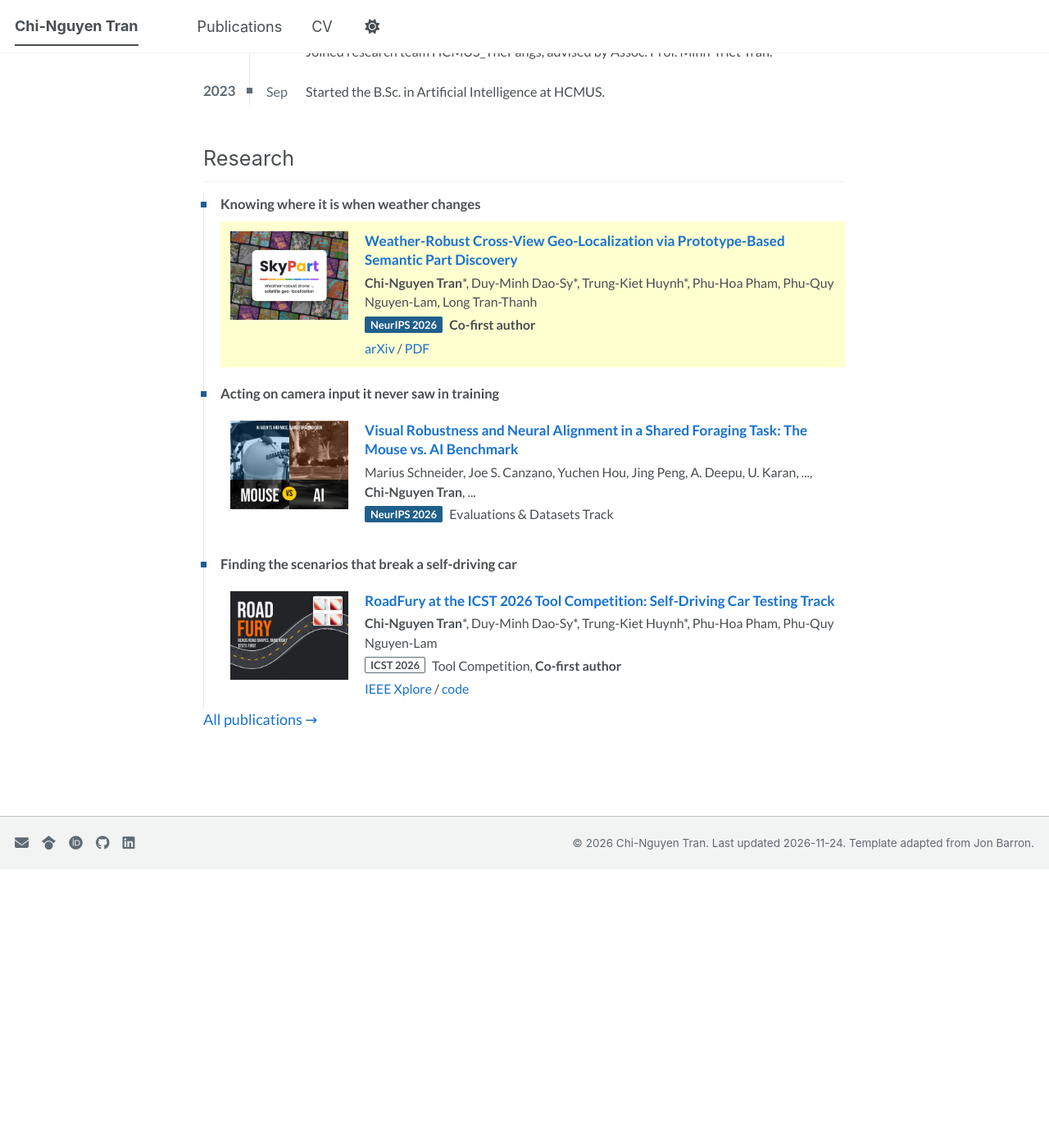
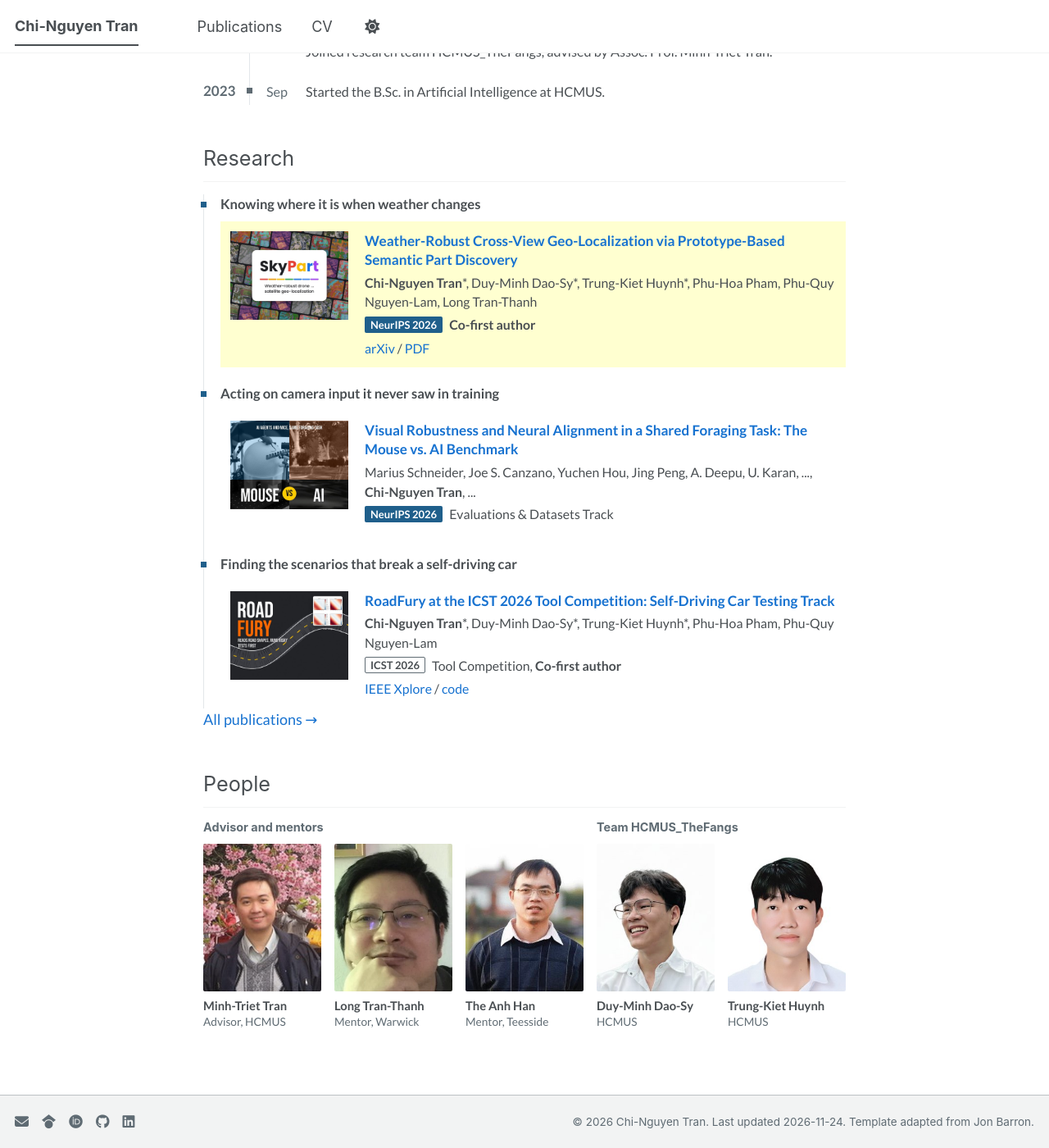
Before and after one commit to chisngyen/chisngyen.github.io, a Jekyll site: the page built from _pages/about.md, in a window 1280 px wide and 1400 px high, scrolled down 952 px. Shown: the whole window at 82% size. Built offline with Jekyll 4.4.1, drawn with Linux system fonts in a browser that asks for light colours; before the commit the page ends 2012 px from its top, so only the background shows below that.

Commit message:
Home: People section with advisor, mentors and team

```diff
--- /dev/null
+++ b/_data/people.yml
@@ -0,0 +1,25 @@
+# Home page People section. photo lives in images/people/.
+- group: "Advisor and mentors"
+  people:
+    - name: "Minh-Triet Tran"
+      role: "Advisor, HCMUS"
+      url: "https://www.fit.hcmus.edu.vn/~tmtriet/"
+      photo: "minh-triet-tran.jpg"
+    - name: "Long Tran-Thanh"
+      role: "Mentor, Warwick"
+      url: "https://warwick.ac.uk/fac/sci/dcs/people/long_tran-thanh"
+      photo: "long-tran-thanh.jpg"
+    - name: "The Anh Han"
+      role: "Mentor, Teesside"
+      url: "https://research.tees.ac.uk/en/persons/the-anh-han"
+      photo: "the-anh-han.jpg"
+- group: "Team HCMUS_TheFangs"
+  people:
+    - name: "Duy-Minh Dao-Sy"
+      role: "HCMUS"
+      url: "https://technoob05.github.io/"
+      photo: "duy-minh-dao-sy.jpg"
+    - name: "Trung-Kiet Huynh"
+      role: "HCMUS"
+      url: "https://github.com/trungkiet2005"
+      photo: "trung-kiet-huynh.jpg"
--- /dev/null
+++ b/_includes/people.html
@@ -0,0 +1,13 @@
+{% include base_path %}
+<div class="pp">
+{% for g in site.data.people %}
+  <div class="pp__group pp__group--{{ g.people.size }}">
+    <h3 class="pp__label">{{ g.group }}</h3>
+    <ul class="pp__list">
+    {% for p in g.people %}
+      <li class="pp__card"><a href="{{ p.url }}"><img src="{{ base_path }}/images/people/{{ p.photo }}" alt="{{ p.name }}" loading="lazy" width="240" height="300"><span class="pp__name">{% if p.title %}{{ p.title }} {% endif %}{{ p.name }}</span><span class="pp__role">{{ p.role }}</span></a></li>
+    {% endfor %}
+    </ul>
+  </div>
+{% endfor %}
+</div>
--- a/_pages/about.md
+++ b/_pages/about.md
@@ -47,3 +47,6 @@ With my teammates I have **two co-first papers at NeurIPS 2026**, **1st place in
 {% endfor %}
 </ol>
 <p class="sec-more"><a href="{{ base_path }}/publications/">All publications &rarr;</a></p>
+
+<h2 class="sec-title">People</h2>
+{% include people.html %}
--- a/_sass/layout/_custom.scss
+++ b/_sass/layout/_custom.scss
@@ -188,3 +188,23 @@ html.cvp-lock { overflow: hidden; }
 .pub__tag--competition, .pub__tag--preprints { border-color: var(--pub-muted); color: var(--global-text-color); }
 html[data-theme="dark"] .pub__tag--conferences { color: #10161b; }
 .pub__meta:empty { display: none; }
+
+/* People: advisor, mentors and team, small portrait cards */
+.pp { display: grid; grid-template-columns: repeat(5, 1fr); column-gap: 16px; }
+.pp__group { grid-column: span 3; display: grid; grid-template-columns: subgrid; }
+.pp__group--2 { grid-column: span 2; }
+.pp__label { grid-column: 1 / -1; margin: 0 0 12px; font-size: 0.8em; font-weight: 700; color: var(--pub-muted); border: 0; padding: 0; }
+.pp__list { display: contents; }
+.pp__card { margin: 0; list-style: none; }
+.pp__card a { display: block; color: var(--global-text-color); }
+#main.home-barron .page__content .pp__card a { color: var(--global-text-color); }
+#main.home-barron .page__content .pp__card a:hover { text-decoration: none; }
+.pp__card img { display: block; width: 100%; aspect-ratio: 4 / 5; height: auto; object-fit: cover; border-radius: 2px; filter: grayscale(0.15); transition: filter 0.15s ease; }
+.pp__card a:hover img { filter: none; }
+.pp__name { display: block; margin-top: 8px; font-size: 0.82em; font-weight: 700; line-height: 1.3; }
+.pp__card a:hover .pp__name { color: var(--pub-link); }
+.pp__role { display: block; font-size: 0.76em; color: var(--pub-muted); line-height: 1.3; }
+@media (max-width: 640px) {
+  .pp { grid-template-columns: repeat(3, 1fr); column-gap: 12px; row-gap: 20px; }
+  .pp__group, .pp__group--2 { grid-column: 1 / -1; }
+}
```
Also changed, not shown: images/people/duy-minh-dao-sy.jpg (added), images/people/long-tran-thanh.jpg (added), images/people/minh-triet-tran.jpg (added), images/people/the-anh-han.jpg (added), images/people/trung-kiet-huynh.jpg (added).
